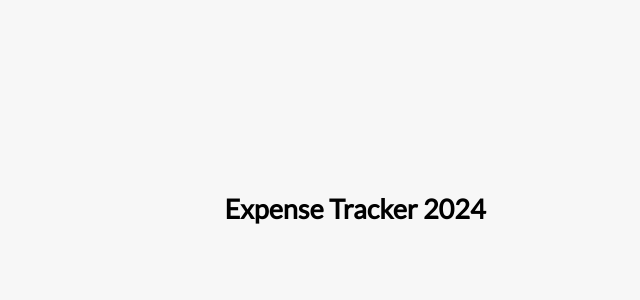
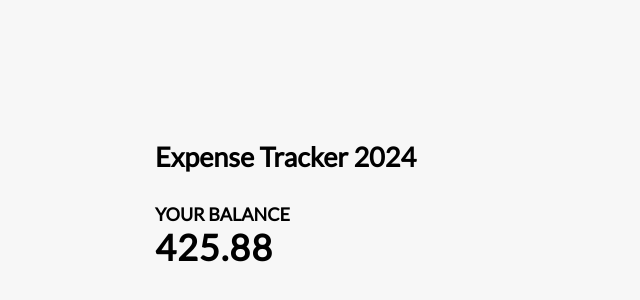
Before and after one commit to jmart381/expense-tracker, a Vue app: page / in a window 1280 px wide. Shown: the part 192-492 px from the top of the page, without its empty margins (285-925 px from the left). Built offline with nearby package versions, Linux system fonts and the light colour scheme.

Commit message:
Added Balance

```diff
--- a/src/App.vue
+++ b/src/App.vue
@@ -1,7 +1,29 @@
 <script setup>
   import Header from './components/Header.vue';
+  import Balance from './components/Balance.vue';
+  import {computed, ref} from 'vue'
+
+  const transactions = ref([
+    {id: 1, text: 'Paycheck', amount: 699.99},
+    {id: 2, text: 'Food', amount: -20},
+    {id: 3, text: 'Bills', amount: -200},
+    {id: 4, text: 'Video game', amount: -54.11}
+  ])
+
+  //get the total
+  const total = computed(() => {
+    return transactions.value.reduce((acc, transaction) => {
+      return acc + transaction.amount
+    }, 0)
+  })
+
+
+
 </script>
 
 <template>
   <Header></Header>
+  <div class="container">
+    <Balance  :total="total"></Balance>
+  </div>
 </template>
--- /dev/null
+++ b/src/components/Balance.vue
@@ -0,0 +1,18 @@
+<template>
+    <h4>Your Balance</h4>
+    <h1 id="balance">{{ total }}</h1>
+</template>
+
+<script setup>
+
+import { defineProps } from 'vue'
+
+const props = defineProps({
+    total: {
+        type: Number,
+        require: true,
+    }
+
+})
+
+</script>
```
